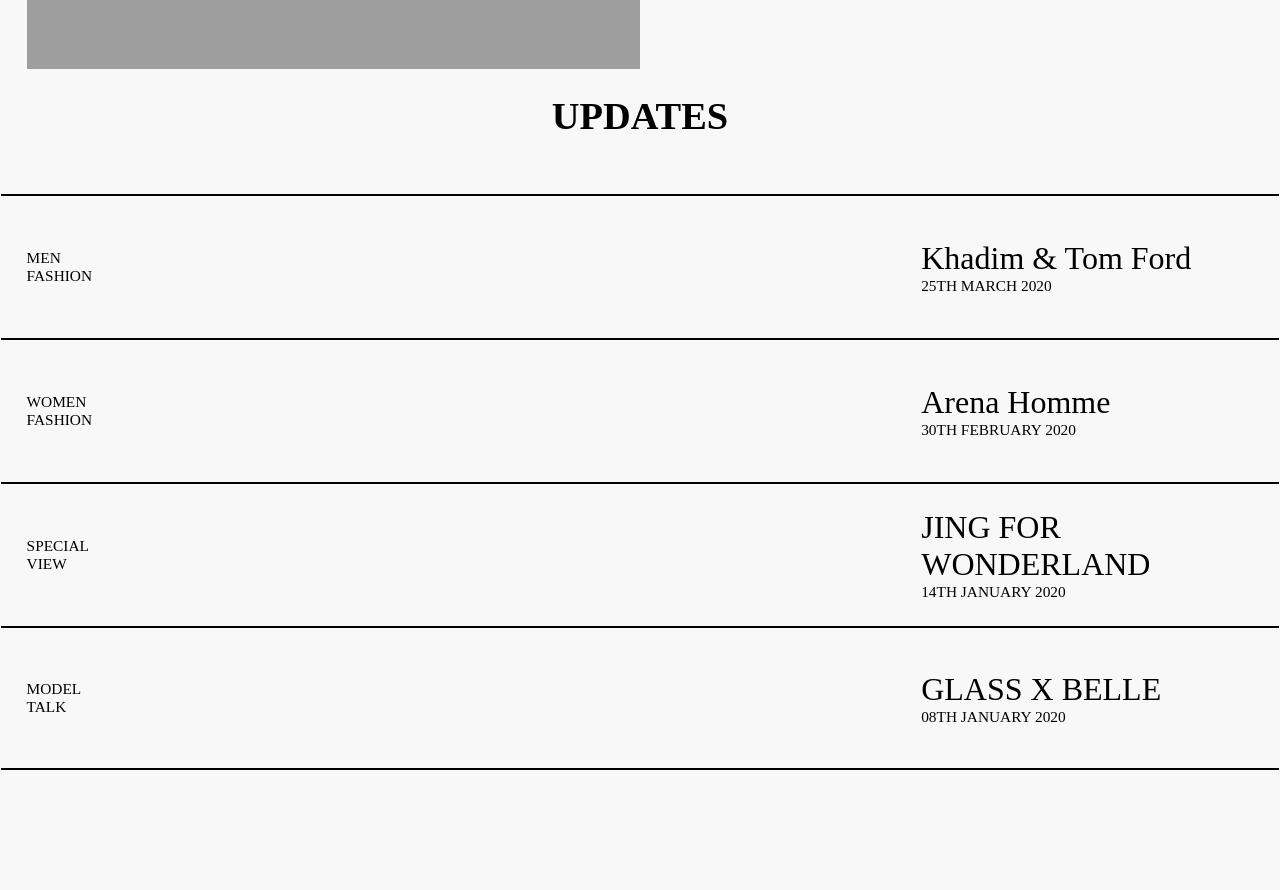
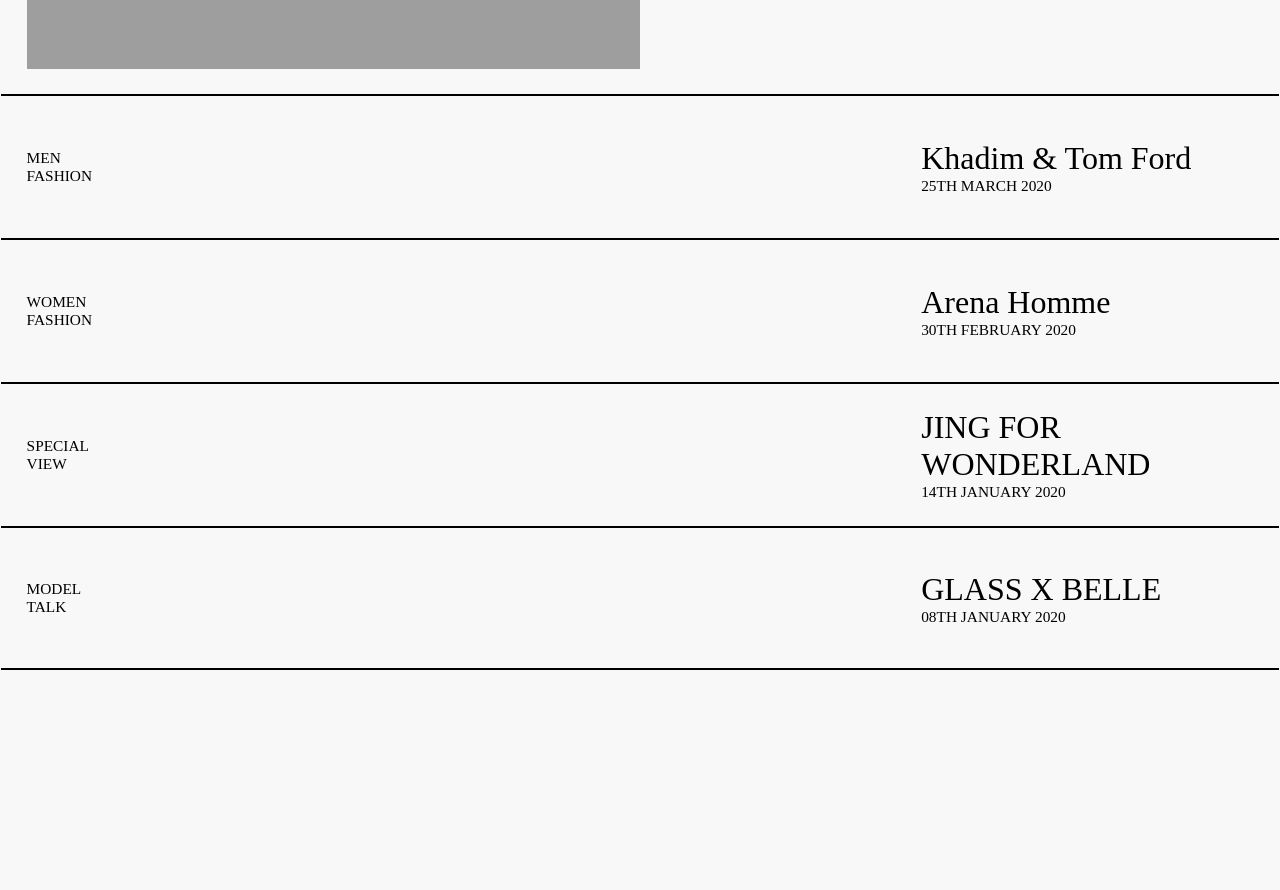
Before and after one commit to Anurag910955/miniprojectnew, a plain HTML site: page index.html in a window 1280 px wide. Shown: the part 1951-2841 px from the top of the page. Drawn offline with nearby package versions, Linux system fonts and the light colour scheme; grey boxes are pictures that could not be loaded.

Commit message:
Update index.html

```diff
--- a/index.html
+++ b/index.html
@@ -90,7 +90,7 @@
             </div>
         </div>
         <div id="page3">
-            <h1>UPDATES</h1>
+
             <div class="ele">
                 <h4>Men Fashion</h4>
                 <img src="https://images.unsplash.com/photo-1508341591423-4347099e1f19?w=600&auto=format&fit=crop&q=60&ixlib=rb-4.0.3&ixid=M3wxMjA3fDB8MHxzZWFyY2h8Nnx8bWVufGVufDB8fDB8fHww" alt="">
```
